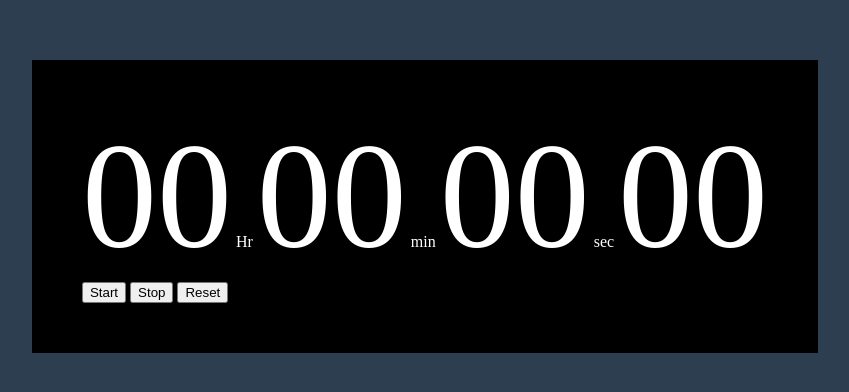
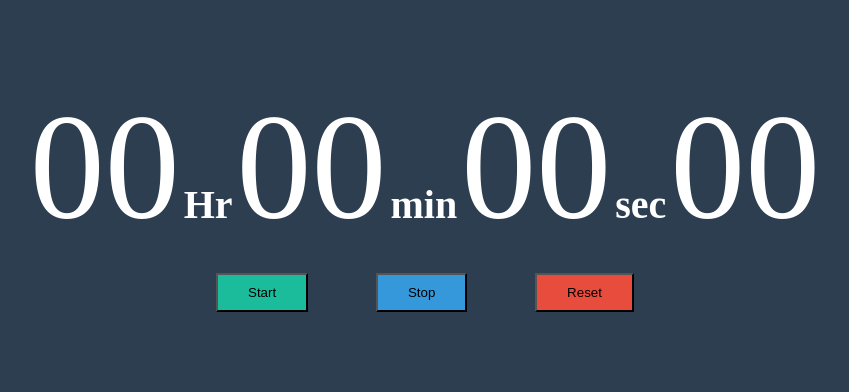
Before and after one commit to shekhargrace14/Stopwatch, a plain HTML site: page index.html in a window 1280 px wide. Shown: the part 202-594 px from the top of the page, without its empty margins (215-1064 px from the left). Drawn offline with Linux system fonts and the light colour scheme.

Commit message:
css done

```diff
--- a/index.html
+++ b/index.html
@@ -20,7 +20,7 @@
             </div>
         </div>
         <div class="row">
-            <div class="column">
+            <div class="column btn-row">
                 <button class="btn" id="start">Start</button>
                 <button class="btn" id="stop">Stop</button>
                 <button class="btn" id="reset">Reset</button>
--- a/style.css
+++ b/style.css
@@ -11,10 +11,36 @@ body{
     min-height:100vh ;
 }
 .container{
-    background-color: black;
+    /* background-color: black; */
     padding: 50px;
 }
 
 .digit{
     font-size: 150px;
 }
+
+.txt{
+    font-size: 40px;
+    font-weight: 600;
+}
+.btn-row{
+    width: 70%;
+    margin: 20px auto;
+    /* background-color: red; */
+    display: flex;
+    justify-content: space-evenly;
+}
+button{
+    padding: 10px 30px;
+    /* color: white; */
+}
+
+#start{
+    background-color: #1abc9c;
+}
+#stop{
+    background-color: #3498db;
+}
+#reset{
+    background-color: #e74c3c;
+}
```
